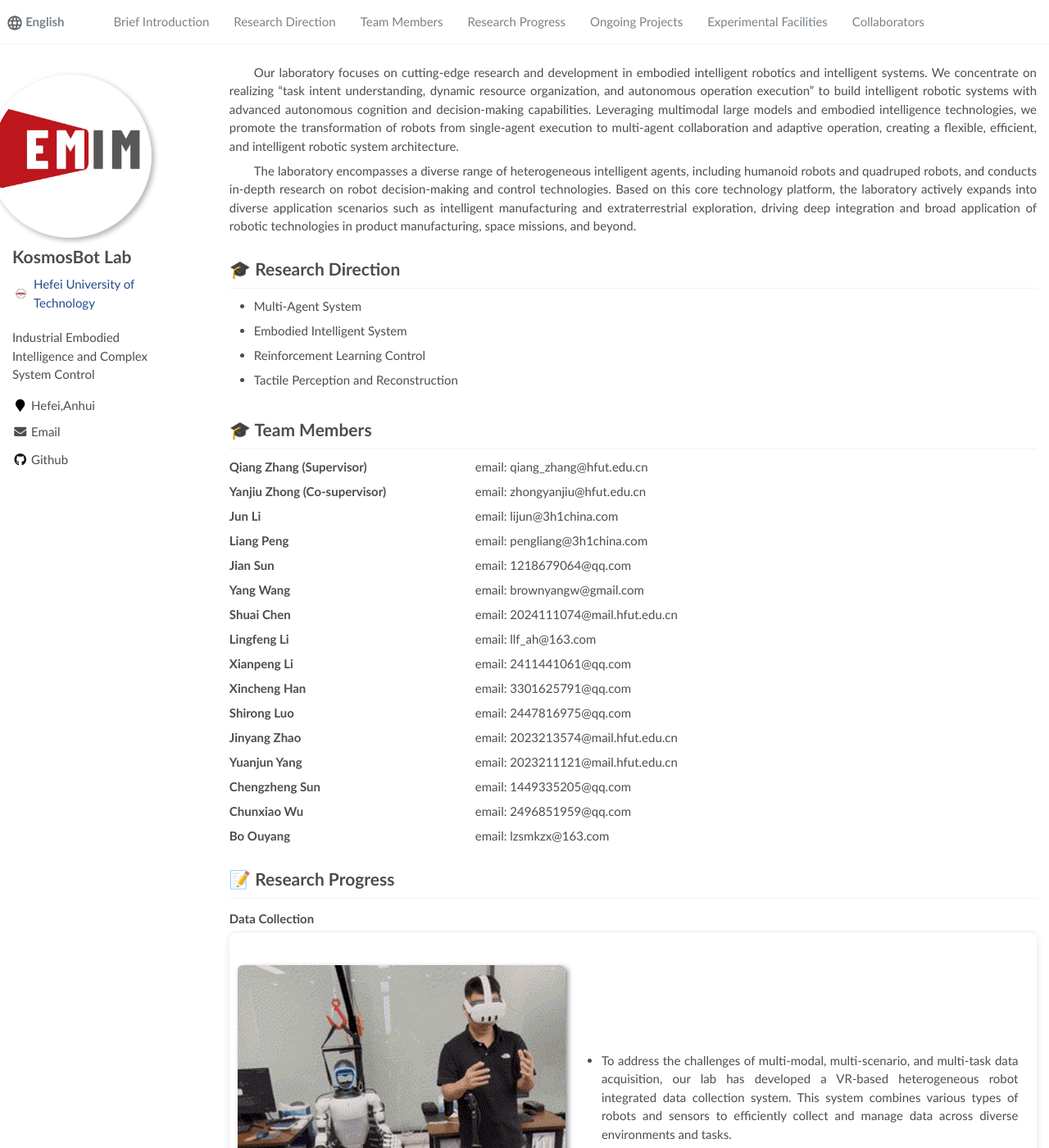
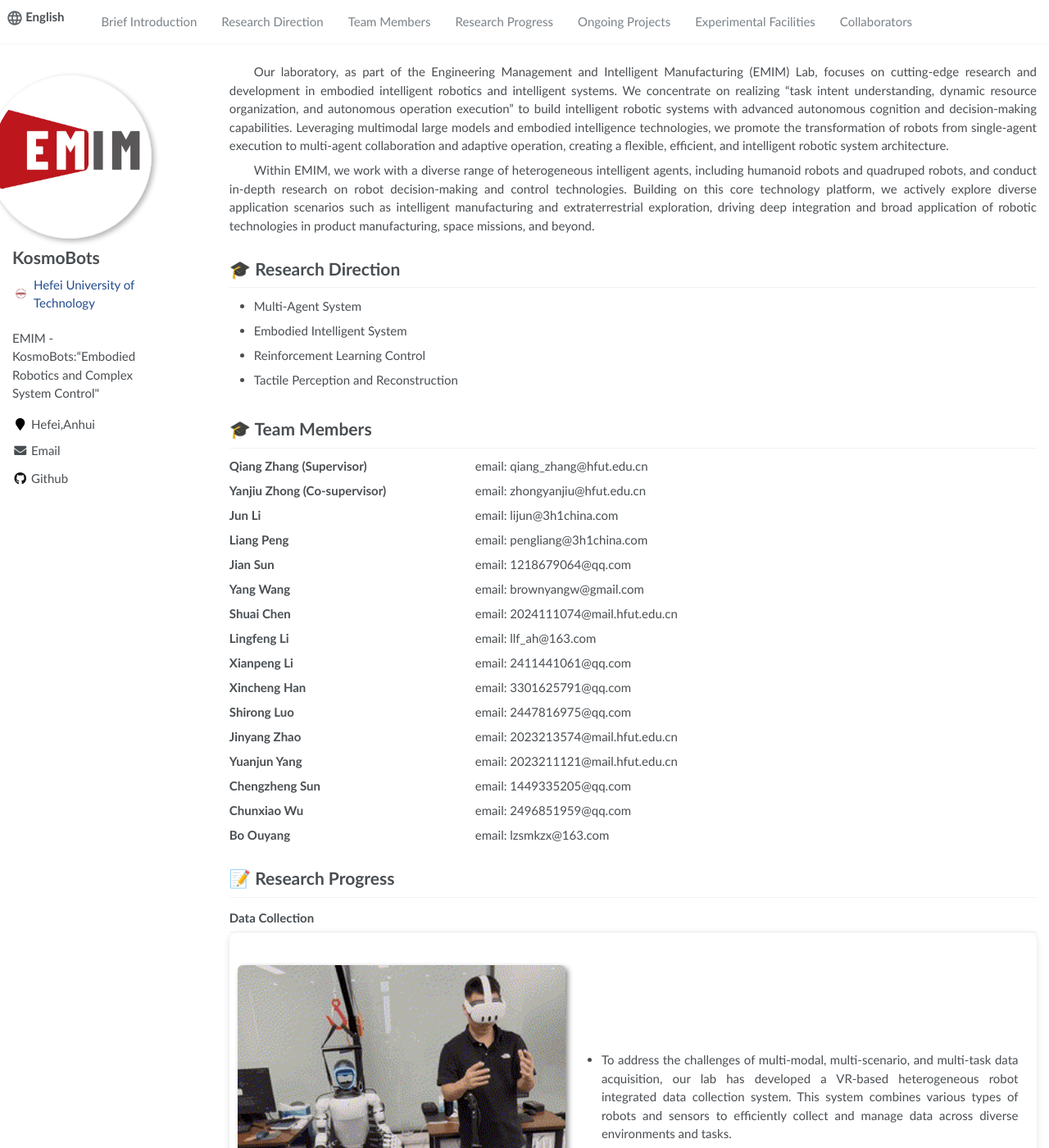
Before and after one commit to KosmoBots/KosmoBots.github.io, a Jekyll site: the page built from _pages/about.md, in a window 1280 px wide and 1400 px high. Shown: the whole window at 82% size. Built offline with Jekyll 4.4.1, drawn with Linux system fonts in a browser that asks for light colours.

Commit message:
修改了组织名称和网址,使其完成统一

```diff
--- a/_config.yml
+++ b/_config.yml
@@ -6,9 +6,9 @@
 # `jekyll serve`. If you change this file, please restart the server process.
 
 # Site Settings
-title                    : "Embodied Intelligence Laboratory, Hefei University of Technology"
-description              : "Industrial Embodied Intelligence and Complex System Control"
-repository               : "plerobotlab/plerobotlab.github.io"
+title                    : "KosmoBots: Embodied Robotics and Complex System Control"
+description              : EMIM - KosmoBots:“Embodied Robotics and Complex System Control"
+repository               : "KosmoBots/kosmobots.github.io"
 google_scholar_stats_use_cdn : false
 
 # google analytics
@@ -21,7 +21,7 @@ baidu_site_verification  :  # get baidu_site_verification from https://ziyuan.ba
 
 # Site Author
 author:
-  name             : "KosmosBot Lab"
+  name             : "KosmoBots"
   avatar           : "images/logo.jpg"
   bio              : "Hefei University of Technology"
   location         : "Hefei,Anhui"
--- a/_includes/masthead.html
+++ b/_includes/masthead.html
@@ -5,10 +5,10 @@
         <button><div class="navicon"></div></button>
         <ul class="visible-links">
           <li class="masthead__menu-item masthead__menu-item--lg masthead__menu-home-item">
-            <a href="https://tangjyan.github.io/" target="_self">
+            <span>
               <img class="svg" src="/images/en.svg" width="20pt">
               English
-            </a>
+            </span>
           </li>
           {% for link in site.data.navigation.main %}
             <li class="masthead__menu-item"><a href="{{ domain }}{{ link.url }}">{{ link.title }}</a></li>
--- a/_pages/about.md
+++ b/_pages/about.md
@@ -18,11 +18,11 @@ redirect_from:
 <span class='anchor' id='about-me'></span>
 
 <p style="text-indent: 2em; text-align: justify; word-break: break-word;">
-    Our laboratory focuses on cutting-edge research and development in embodied intelligent robotics and intelligent systems. We concentrate on realizing “task intent understanding, dynamic resource organization, and autonomous operation execution” to build intelligent robotic systems with advanced autonomous cognition and decision-making capabilities. Leveraging multimodal large models and embodied intelligence technologies, we promote the transformation of robots from single-agent execution to multi-agent collaboration and adaptive operation, creating a flexible, efficient, and intelligent robotic system architecture.
+    Our laboratory, as part of the Engineering Management and Intelligent Manufacturing (EMIM) Lab, focuses on cutting-edge research and development in embodied intelligent robotics and intelligent systems. We concentrate on realizing “task intent understanding, dynamic resource organization, and autonomous operation execution” to build intelligent robotic systems with advanced autonomous cognition and decision-making capabilities. Leveraging multimodal large models and embodied intelligence technologies, we promote the transformation of robots from single-agent execution to multi-agent collaboration and adaptive operation, creating a flexible, efficient, and intelligent robotic system architecture.
 </p>
 
 <p style="text-indent: 2em; text-align: justify; word-break: break-word;">
-    The laboratory encompasses a diverse range of heterogeneous intelligent agents, including humanoid robots and quadruped robots, and conducts in-depth research on robot decision-making and control technologies. Based on this core technology platform, the laboratory actively expands into diverse application scenarios such as intelligent manufacturing and extraterrestrial exploration, driving deep integration and broad application of robotic technologies in product manufacturing, space missions, and beyond.
+    Within EMIM, we work with a diverse range of heterogeneous intelligent agents, including humanoid robots and quadruped robots, and conduct in-depth research on robot decision-making and control technologies. Building on this core technology platform, we actively explore diverse application scenarios such as intelligent manufacturing and extraterrestrial exploration, driving deep integration and broad application of robotic technologies in product manufacturing, space missions, and beyond.
 </p>
 
 <span class='anchor' id='-gzsx'></span>
--- a/_sass/_masthead.scss
+++ b/_sass/_masthead.scss
@@ -47,7 +47,7 @@
   @include breakpoint($medium) {
     display: block !important;
       }
-  img, a {
+  img, span {
     vertical-align:middle;
   }
  // display: none !important;
@@ -63,3 +63,12 @@
     font-weight: 700;
   }
 }
+
+.no-hover span {
+  cursor: default;  /* 鼠标是箭头而不是小手 */
+}
+
+.no-hover span:hover {
+  background: none !important;
+  color: inherit !important;
+}
```
